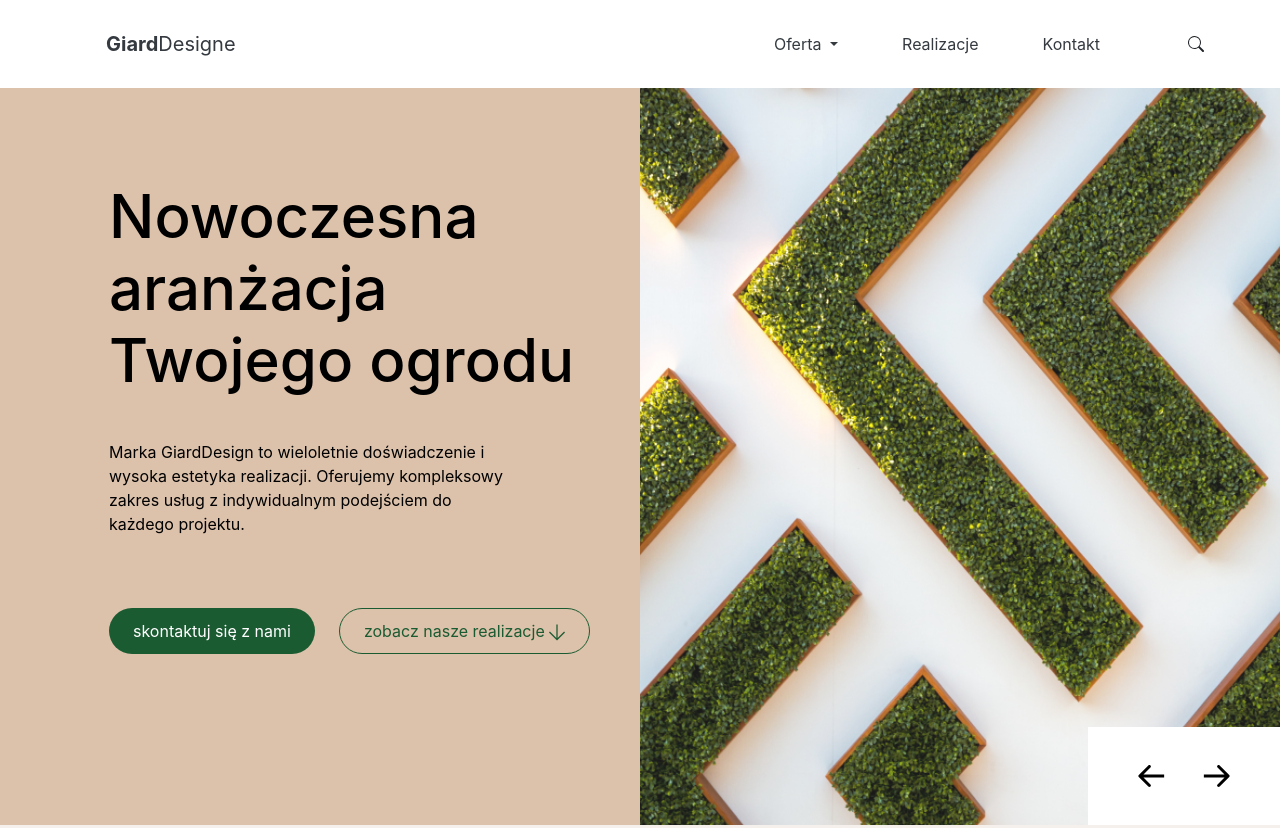
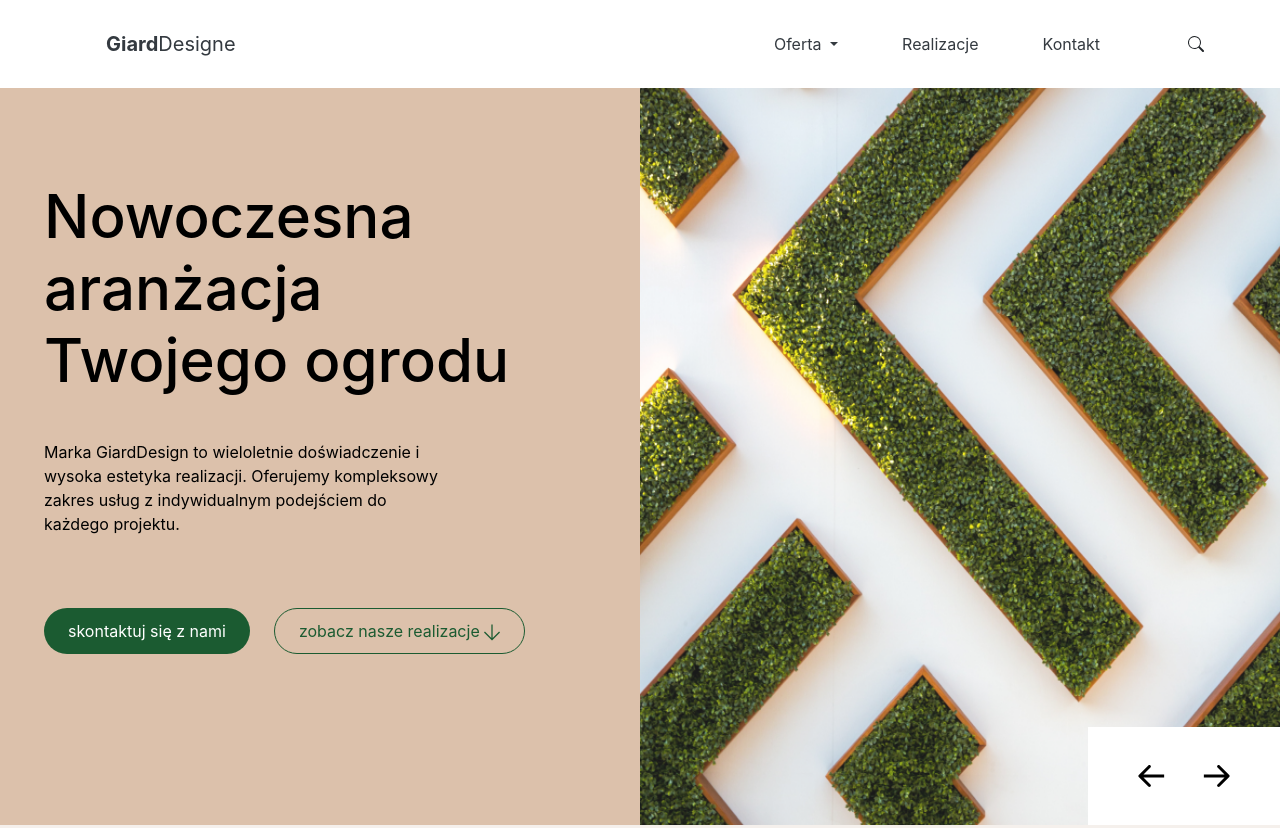
Before and after one commit to Arekk17/giarddesigne, a website built with Vite: page index.html in a window 1280 px wide. Shown: the top 828 px of the page. Built offline with nearby package versions, Linux system fonts and the light colour scheme; a script that the page names is missing.

Commit message:
fixed intro section

```diff
--- a/styles/Intro.css
+++ b/styles/Intro.css
@@ -47,8 +47,6 @@
   display: flex;
   flex-direction: column;
   gap: 24px;
-  max-width: 194px;
-
 }
 
 .slide-buttons button {
@@ -98,8 +96,8 @@
     width: 50%;
   }
   .slide-text {
-    margin-left: 89px;
-    width: 100%;
+    /* margin-left: 89px; */
+    /* width: 100%; */
     max-width: 600px;
 
   }
@@ -129,13 +127,15 @@
     padding: 20px;
   }
   .slide-buttons {
+    display: flex;
     margin-top: 10px;
     flex-direction: row;
-    white-space: nowrap;
+    width: auto;
   }
 
   .slide-buttons button {
     padding: 10px 24px;
+    flex-wrap: nowrap;
   }
 
 }
```
